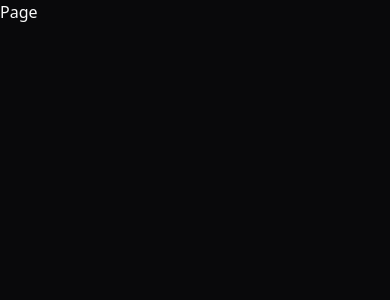
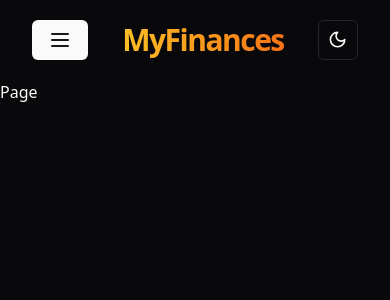
Before and after one commit to giorgos-grekis/finance_tracker, a Next.js app: page / in a window 390 px wide. Shown: the top 300 px of the page. Built offline with nearby package versions, Linux system fonts and the light colour scheme.

Commit message:
create the mobile navbar

```diff
--- a/src/app/(auth)/layout.tsx
+++ b/src/app/(auth)/layout.tsx
@@ -1,4 +1,4 @@
-import Logo from "@/components/logo";
+import { Logo } from "@/components/logo";
 import type { PropsWithChildren } from "react";
 
 const Layout = ({ children }: PropsWithChildren) => {
--- a/src/components/logo.tsx
+++ b/src/components/logo.tsx
@@ -2,7 +2,7 @@ import { PiggyBank } from "lucide-react";
 import Link from "next/link";
 import React from "react";
 
-const Logo = () => {
+export const Logo = () => {
   return (
     <Link href={"/"} className="flex items-center gap-2">
       <PiggyBank className="stroke h-11 w-11 stroke-amber-500 stroke-[1.5]" />
@@ -13,4 +13,13 @@ const Logo = () => {
   );
 };
 
-export default Logo;
+export const LogoMobile = () => {
+  return (
+    <Link href={"/"} className="flex items-center gap-2">
+      {/* <PiggyBank className="stroke h-11 w-11 stroke-amber-500 stroke-[1.5]" /> */}
+      <p className="bg-gradient-to-r from-amber-400 to-orange-500 bg-clip-text text-3xl font-bold leading-tight tracking-tighter text-transparent">
+        MyFinances
+      </p>
+    </Link>
+  );
+};
--- a/src/components/navbar.tsx
+++ b/src/components/navbar.tsx
@@ -1,17 +1,20 @@
 "use client";
-import React from "react";
-import Logo from "./logo";
+import { useState } from "react";
 import { usePathname } from "next/navigation";
 import Link from "next/link";
 import { cn } from "@/lib/utils";
-import { buttonVariants } from "./ui/button";
+import { Button, buttonVariants } from "@/components/ui/button";
 import { UserButton } from "@clerk/nextjs";
 import { ThemeSwitcherBtn } from "./theme-switcher-btn";
+import { Sheet, SheetContent, SheetTrigger } from "@/components/ui/sheet";
+import { Menu } from "lucide-react";
+import { Logo, LogoMobile } from "./logo";
 
 const Navbar = () => {
   return (
     <>
       <DecktopNavbar />
+      <MobileNavbar />
     </>
   );
 };
@@ -21,6 +24,47 @@ const items = [
   { label: "Transactions", link: "/transactions" },
   { label: "Manage", link: "/manage" },
 ];
+
+const MobileNavbar = () => {
+  const [isOpen, setIsOpen] = useState(false);
+
+  return (
+    <div className="block border-separat bg-background md:hidden">
+      <nav className="container flex items-center justify-between px-8">
+        <Sheet open={isOpen} onOpenChange={setIsOpen}>
+          <SheetTrigger asChild>
+            <Button>
+              <Menu />
+            </Button>
+          </SheetTrigger>
+
+          <SheetContent className="w-[400px] sm:w-[540px]" side="left">
+            <Logo />
+            <div className="flex flex-col gap-1 pt-4">
+              {items.map((item) => (
+                <NavbarItem
+                  key={item.label}
+                  label={item.label}
+                  link={item.link}
+                  clickCallback={() => setIsOpen((prev) => !prev)}
+                />
+              ))}
+            </div>
+          </SheetContent>
+        </Sheet>
+
+        <div className="flex h-[80px] min-h-[60px] items-center gap-x-4">
+          <LogoMobile />
+        </div>
+
+        <div className="flex items-center gap-2">
+          <ThemeSwitcherBtn />
+          <UserButton afterSignOutUrl="/sign-in" />
+        </div>
+      </nav>
+    </div>
+  );
+};
 
 const DecktopNavbar = () => {
   return (
@@ -47,7 +91,15 @@ const DecktopNavbar = () => {
   );
 };
 
-const NavbarItem = ({ link, label }: { link: string; label: string }) => {
+const NavbarItem = ({
+  link,
+  label,
+  clickCallback,
+}: {
+  link: string;
+  label: string;
+  clickCallback?: () => void;
+}) => {
   const pathname = usePathname();
   const isActive = pathname === link;
 
@@ -60,12 +112,15 @@ const NavbarItem = ({ link, label }: { link: string; label: string }) => {
           "w-full justify-start text-lg text-muted-foreground hover:text-foreground",
           isActive && "text-foreground"
         )}
+        onClick={() => {
+          if (clickCallback) clickCallback();
+        }}
       >
         {label}
       </Link>
 
       {isActive && (
-        <div className="absolute -bottom-[2px] left-1/2 hiddden h-[2px] w-[80%] -translate-x-1/2 rounded-xl bg-foreground md:block" />
+        <div className="absolute -bottom-[2px] left-1/2 hidden h-[2px] w-[80%] -translate-x-1/2 rounded-xl bg-foreground md:block" />
       )}
     </div>
   );
```
